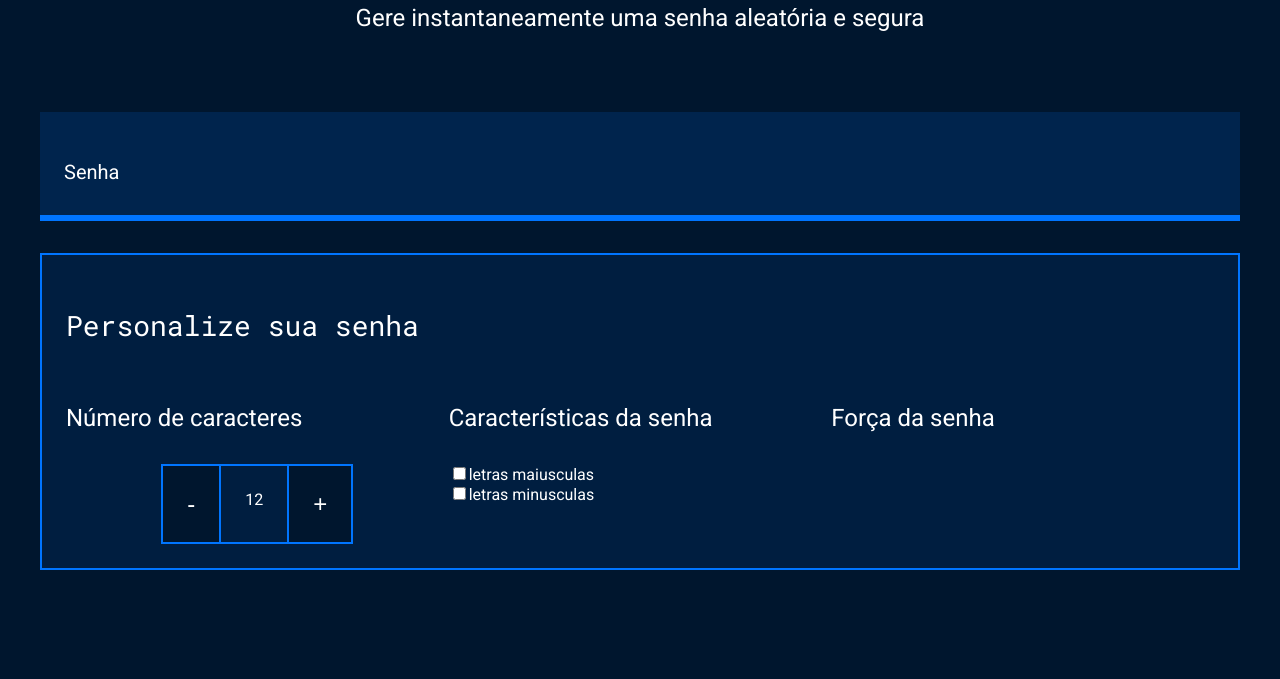
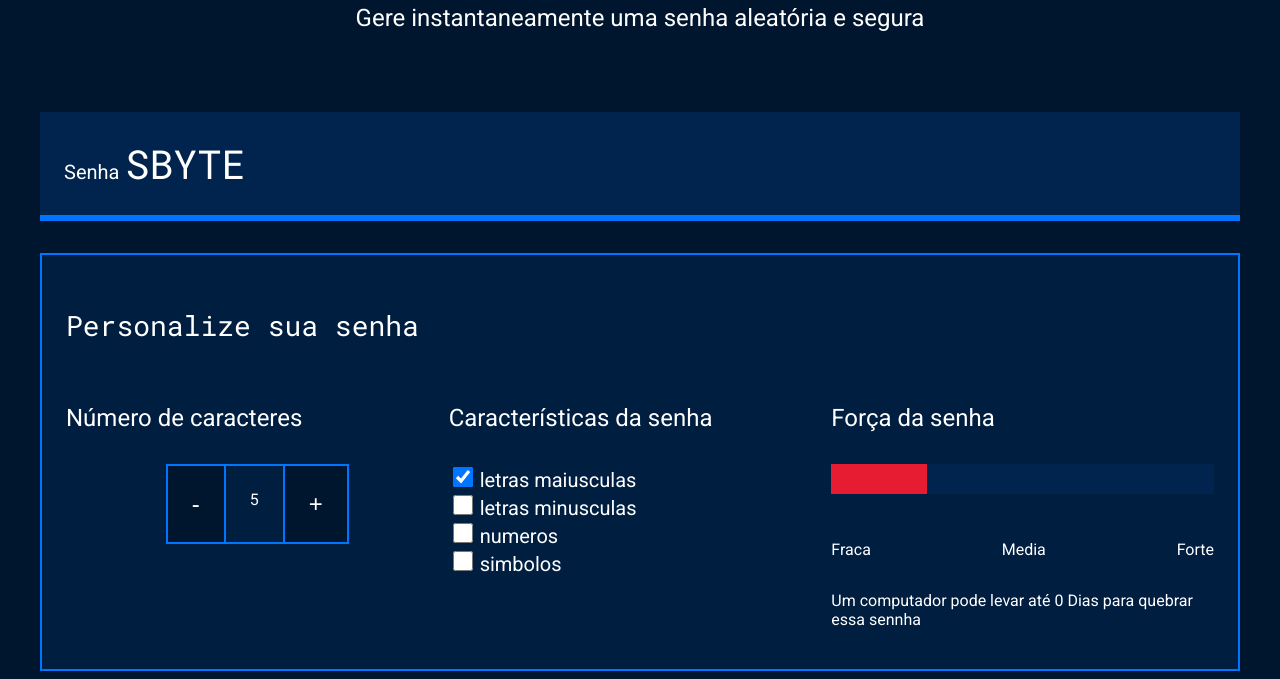
Before and after one commit to silvaluiiz/senhas-do-alura, a plain HTML site: page verificador de senhas/index.html in a window 1280 px wide. Shown: the part 214-893 px from the top of the page. Before the commit the page ends 800 px from the top, so only its background shows below. Drawn offline with Linux system fonts and the light colour scheme.

Commit message:
Add files via upload

```diff
--- a/verificador de senhas/index.html
+++ b/verificador de senhas/index.html
@@ -1,6 +1,5 @@
 <!DOCTYPE html>
 <html lang="pt-br">
-
 <head>
     <meta charset="UTF-8">
     <meta name="viewport" content="width=device-width, initial-scale=1.0">
@@ -17,7 +16,7 @@
         </div>
         <div class="conteudo-senha">
             <label for="senha">Senha</label>
-            <input name="senha" type="text" id="campo-senha">
+            <input name="senha" type="text" id="campo-senha" readonly>
         </div>
         <div class="parametro">
             <h3 class="parametro-titulo">Personalize sua senha</h3>
@@ -33,18 +32,37 @@
                 <div class="parametro-senha">
                     <h4 class="parametro-senha__titulo">Características da senha</h4>
                     <div class="parametro-senha-checkbox">
-                    <input name="maiusculo" type="checkbox"
-                    <label for="maiusculo">letras maiusculas</label>
+                        <input name="maiusculo" type="checkbox" class="checkbox" checked>
+                        <label for="maiusculo">letras maiusculas</label>
                     </div>
-                    <input name="minusculo" type="checkbox"
-                    <label for="maiusculo">letras minusculas</label>
+                    <div class="parametro-senha-checkbox">
+                        <input name="minusculo" type="checkbox" class="checkbox">
+                        <label for="minusculo">letras minusculas</label>
+                    </div>
+                    <div class="parametro-senha-checkbox">
+                        <input name="numero" type="checkbox" class="checkbox">
+                        <label for="numero">numeros</label>
+                    </div>
+                    <div class="parametro-senha-checkbox">
+                        <input name="simbolo" type="checkbox" class="checkbox">
+                        <label for="simbolo">simbolos</label>
+                    </div>
                 </div>
                 <div class="parametro-senha">
                     <h4 class="parametro-senha__titulo">Força da senha</h4>
+                    <div class="barra"></div>
+                    <div class="forca fraca"></div>
+                    <div class="parametro-senha-texto">
+                        <p>Fraca</p>
+                        <p>Media</p>
+                        <p>Forte</p>
+                    </div>
+                    <p class="entropia"></p>
                 </div>
             </div>
         </div>
     </section>
+    <script src="main.js"></script>
 </body>
 
 </html>
--- a/verificador de senhas/style.css
+++ b/verificador de senhas/style.css
@@ -109,6 +109,42 @@
     font-size: 20px;
 }
 
+.checkbox{
+    width: 20px;
+    height: 20px;
+    cursor: pointer;
+}
+
+.barra{
+    background-color: var(--fundo-senha);
+    height: 30px;
+    width: 100%;
+
+}
+.forca{
+    height: 30px;
+    position: relative;
+    bottom: 30px;
+}
+
+.fraca{
+    width: 25%;
+    background-color: #E71B32;
+}
+.media{
+    width: 50%;
+    background-color: #FAF408;
+}
+.forte{
+    width: 100%;
+    background-color: #00FF85;
+}
+.parametro-senha-texto{
+    display: flex;
+    justify-content: space-between;
+
+}
+
 @media screen and (min-width: 768px) {
     .parametro-coluna__senha{
         flex-direction: row;
```
